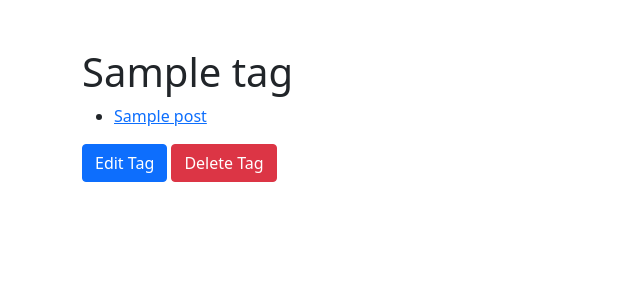
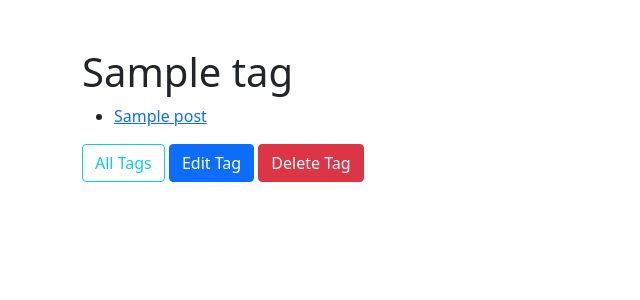
Before and after one commit to quentinikeno/Springboard-SEC-Unit-23-3-SQLAlchemy-Exercise-Pt-3, a Flask app: page /tags/1 in a window 1280 px wide. Shown: the top 300 px of the page, without its empty margins (0-640 px from the left). Run offline with Flask 2, Linux system fonts and the light colour scheme; tables that the repository leaves empty hold one stand-in row (values such as "Sample post").

Commit message:
Add link to all tags

```diff
--- a/templates/all_tags.html
+++ b/templates/all_tags.html
@@ -13,7 +13,7 @@ content %}
 	{% endif %}
 </div>
 <div>
-	<a href="/tags" class="btn btn-outline-info">All Tags</a>
+	<a href="/" class="btn btn-outline-info">Home</a>
 	<a href="/tags/new" class="btn btn-primary">Add Tag</a>
 </div>
 
--- a/templates/show_tag.html
+++ b/templates/show_tag.html
@@ -11,8 +11,12 @@ content %}
 	{% endfor %}
 </ul>
 {% endif %}
-<a href="/tags/{{tag.id}}/edit" class="btn btn-primary">Edit Tag</a>
-<form action="/tags/{{tag.id}}/delete" method="post" class="d-inline">
-	<button class="btn btn-danger" type="submit">Delete Tag</button>
-</form>
+<div>
+	<a href="/tags" class="btn btn-outline-info">All Tags</a>
+	<a href="/tags/{{tag.id}}/edit" class="btn btn-primary">Edit Tag</a>
+	<form action="/tags/{{tag.id}}/delete" method="post" class="d-inline">
+		<button class="btn btn-danger" type="submit">Delete Tag</button>
+	</form>
+</div>
+
 {% endblock %}
```
